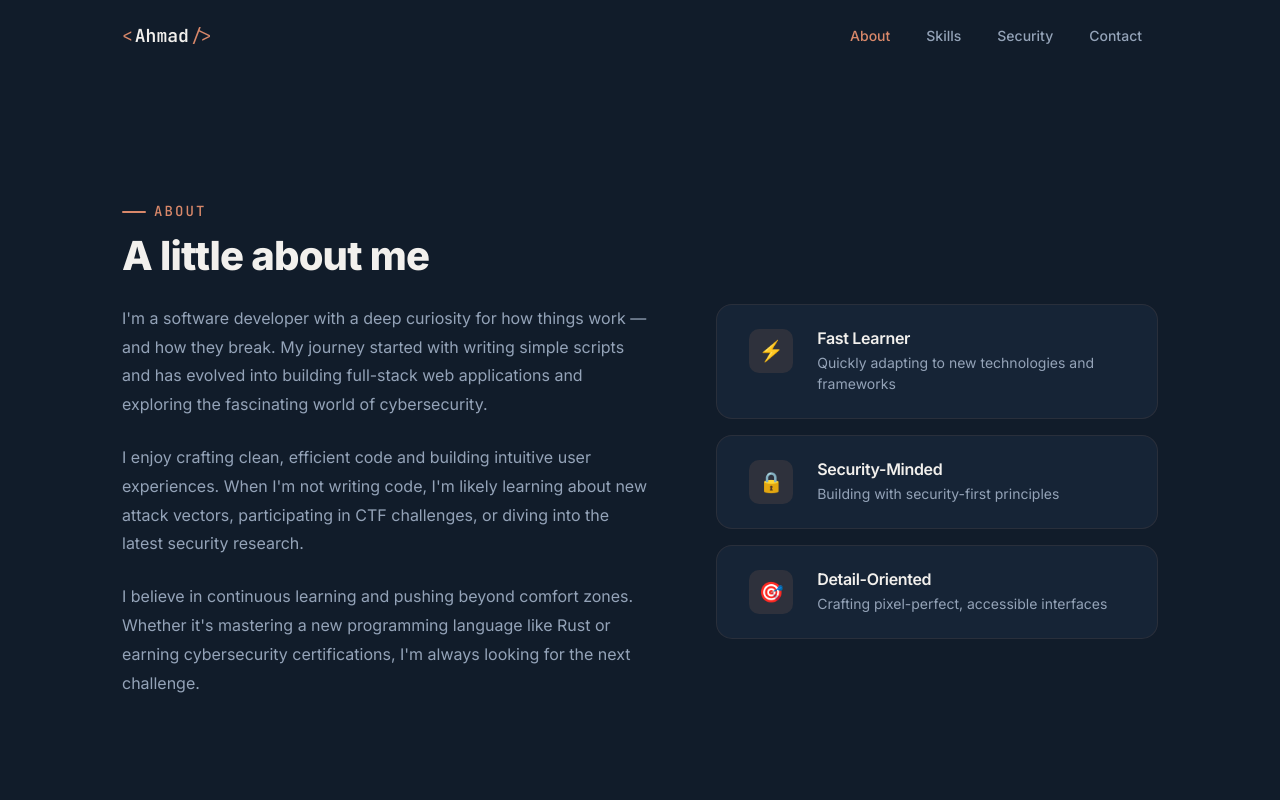
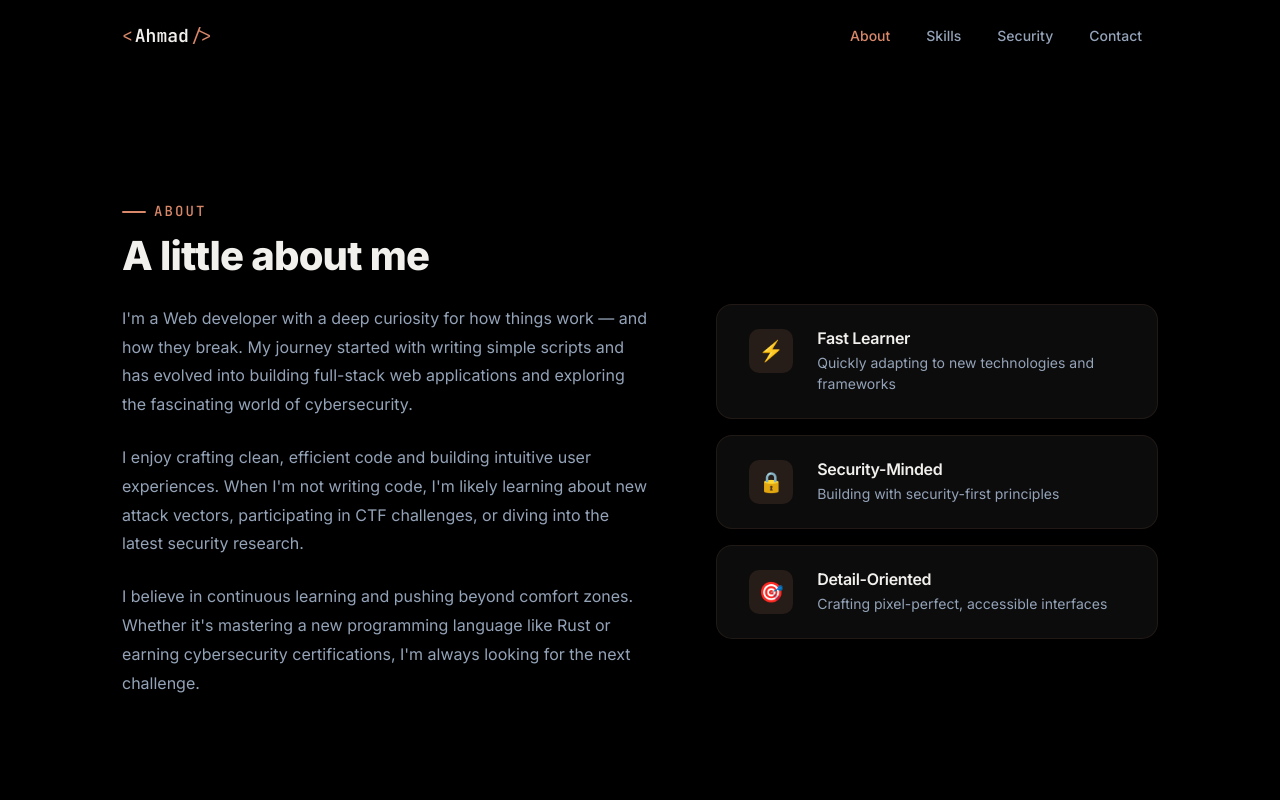
Before and after one commit to ahmxad/PORTFOLIO, a React (Vite) app: page /about in a window 1280 px wide. Shown: the top 800 px of the page. Built offline with nearby package versions, Linux system fonts and the light colour scheme.

Commit message:
update 2

```diff
--- a/index.html
+++ b/index.html
@@ -3,10 +3,10 @@
   <head>
     <meta charset="UTF-8" />
     <meta name="viewport" content="width=device-width, initial-scale=1.0" />
-    <meta name="description" content="Ahmad — Software Developer & Cybersecurity Enthusiast. Portfolio showcasing skills, projects, and achievements." />
+    <meta name="description" content="Ahmad — Web Developer & Cybersecurity Enthusiast. Portfolio showcasing skills, projects, and achievements." />
     <meta name="theme-color" content="#111C2A" />
     <meta property="og:title" content="Ahmad | Developer Portfolio" />
-    <meta property="og:description" content="Software Developer & Cybersecurity Enthusiast" />
+    <meta property="og:description" content="Web Developer & Cybersecurity Enthusiast" />
     <meta property="og:type" content="website" />
     <link rel="preconnect" href="https://fonts.googleapis.com" />
     <link rel="preconnect" href="https://fonts.gstatic.com" crossorigin />
--- a/src/components/About.jsx
+++ b/src/components/About.jsx
@@ -14,7 +14,7 @@ export default function About() {
       <div className="about__grid">
         <div className="about__text reveal reveal-delay-1">
           <p>
-            I'm a software developer with a deep curiosity for how things work — and how they break.
+            I'm a Web developer with a deep curiosity for how things work — and how they break.
             My journey started with writing simple scripts and has evolved into building full-stack
             web applications and exploring the fascinating world of cybersecurity.
           </p>
--- a/src/components/Hero.jsx
+++ b/src/components/Hero.jsx
@@ -3,7 +3,7 @@ import { Link } from 'react-router-dom';
 import profileImg from '../assets/profile.jpeg';
 import './Hero.css';
 
-const roles = ['Software Developer', 'Cybersecurity Enthusiast', 'Problem Solver', 'Lifelong Learner'];
+const roles = ['Web Developer', 'Cybersecurity Enthusiast', 'Problem Solver', 'Lifelong Learner'];
 
 export default function Hero() {
   const [roleIndex, setRoleIndex] = useState(0);
@@ -63,7 +63,7 @@ export default function Hero() {
 
         <div className="hero__portrait" style={{ animationDelay: '0.6s' }}>
           <div className="hero__portrait-frame">
-            <img src={profileImg} alt="Ahmad — Software Developer" className="hero__portrait-img" />
+            <img src={profileImg} alt="Ahmad — Web Developer" className="hero__portrait-img" />
           </div>
           <div className="hero__portrait-accent" aria-hidden="true"></div>
         </div>
--- a/src/components/Navbar.css
+++ b/src/components/Navbar.css
@@ -12,7 +12,7 @@
 }
 
 .navbar--scrolled {
-  background: rgba(17, 28, 42, 0.9);
+  background: rgba(0, 0, 0, 0.85);
   backdrop-filter: blur(16px) saturate(180%);
   -webkit-backdrop-filter: blur(16px) saturate(180%);
   border-bottom: 1px solid var(--border-subtle);
@@ -129,7 +129,7 @@
     justify-content: center;
     gap: var(--space-sm);
     padding: var(--space-2xl);
-    background: rgba(17, 28, 42, 0.97);
+    background: rgba(0, 0, 0, 0.95);
     backdrop-filter: blur(20px);
     -webkit-backdrop-filter: blur(20px);
     border-left: 1px solid var(--border-subtle);
--- a/src/index.css
+++ b/src/index.css
@@ -12,11 +12,11 @@
   --crimson: #BF4E4E;
 
   /* Backgrounds */
-  --bg-primary: #111C2A;
-  --bg-secondary: #1D2C40;
-  --bg-card: rgba(29, 44, 64, 0.55);
-  --bg-card-hover: rgba(29, 44, 64, 0.8);
-  --bg-glass: rgba(29, 44, 64, 0.4);
+  --bg-primary: #000000;
+  --bg-secondary: #080808;
+  --bg-card: rgba(20, 20, 20, 0.6);
+  --bg-card-hover: rgba(30, 30, 30, 0.8);
+  --bg-glass: rgba(10, 10, 10, 0.5);
 
   /* Borders */
   --border-subtle: rgba(217, 136, 106, 0.1);
```
Also changed, not shown: src/components/Contact.jsx (+4 -4 lines).
